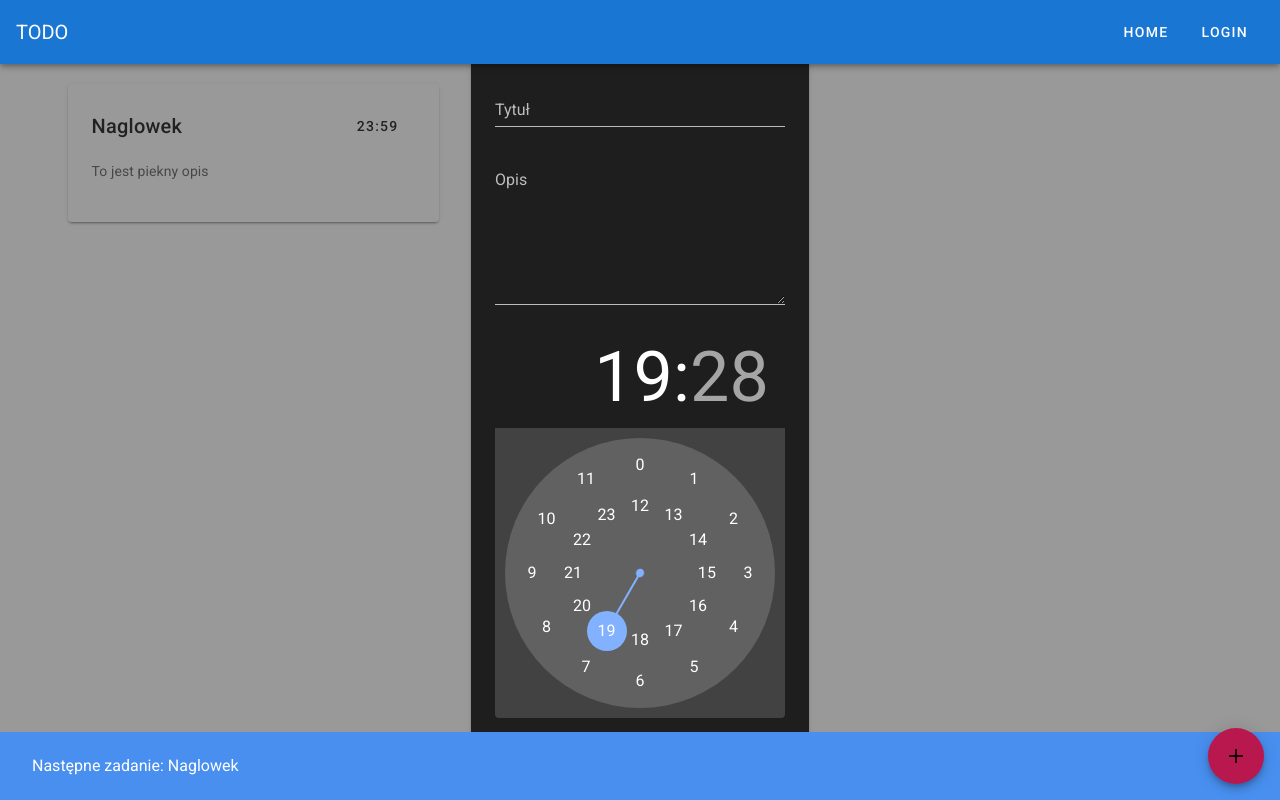
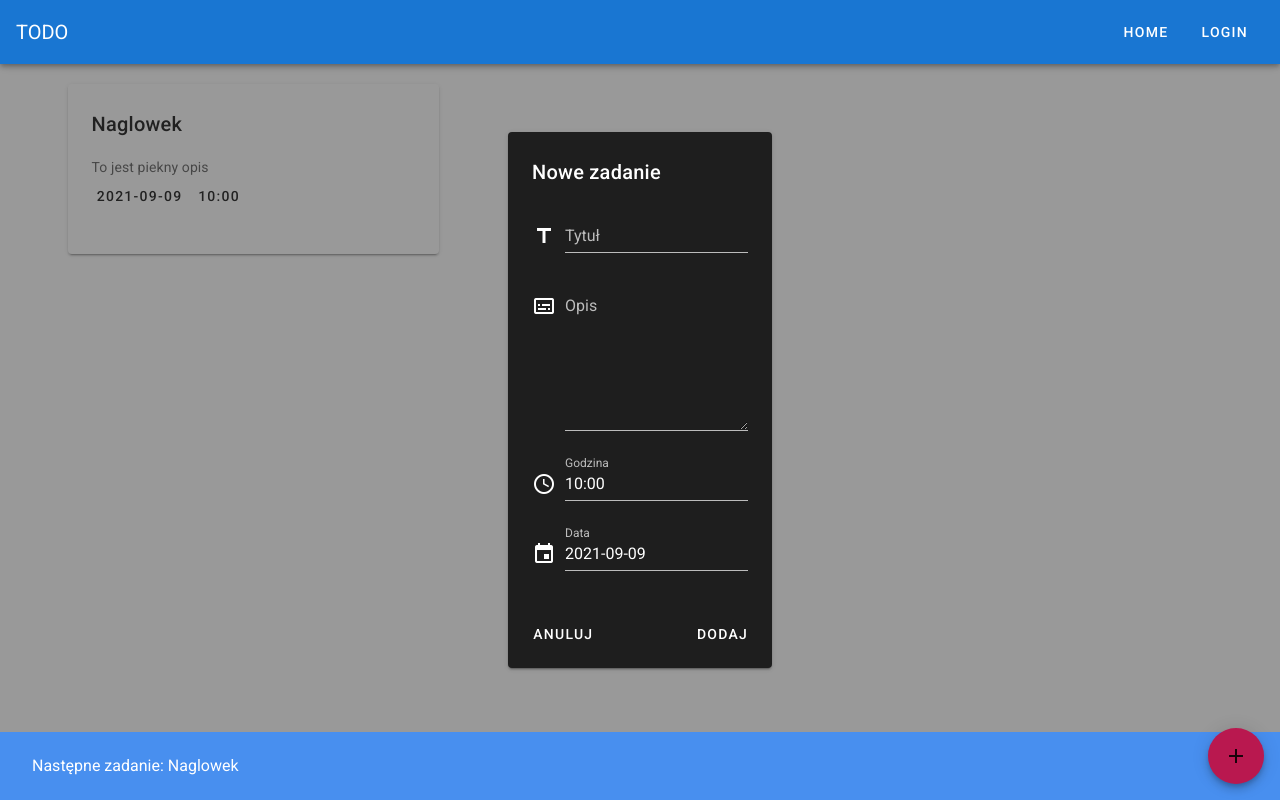
Before and after one commit to leonos2000/vue-todo, a Vue app: page / in a window 1280 px wide. Both pictures are taken after a click on the button 1236 px from the left and 756 px from the top of the page. Built offline with nearby package versions, Linux system fonts and the light colour scheme.

Commit message:
storing task time in unix format

```diff
--- a/src/App.vue
+++ b/src/App.vue
@@ -37,33 +37,6 @@
                     v-model="task.title"
                     @blur="titleChange = false"
                   ></v-text-field>
-                  <v-spacer></v-spacer>
-                  <!-- TIME WITH TIME PICKER MENU ON CLICK -->
-                  <v-menu
-                    ref="menu"
-                    v-model="menu2"
-                    transition="scale-transition"
-                    :close-on-content-click="false"
-                    offset-y
-                    max-width="290px"
-                    min-width="290px"
-                  >
-                    <template v-slot:activator="{ on, attrs }">
-                      <v-btn
-                        text
-                        v-on="on"
-                        v-bind="attrs"
-                      >
-                        {{ task.time }}
-                      </v-btn>
-                    </template>
-                    <v-time-picker
-                      v-if="menu2"
-                      v-model="timeTmp"
-                      full-width
-                      @click:minute="updateTaskTime(index, timeTmp)"
-                    ></v-time-picker>
-                  </v-menu>
                 </v-card-title>
 
                 <v-card-text>
@@ -78,6 +51,62 @@
                     v-else
                     @blur="descChange = false"
                   ></v-textarea>
+                  <!-- DATE WITH DATE PICKER MENU ON CLICK -->
+                  <v-menu
+                    ref="menu"
+                    v-model="task.dateInplaceMenu"
+                    transition="scale-transition"
+                    :close-on-content-click="false"
+                    offset-y
+                    max-width="290px"
+                    min-width="290px"
+                  >
+                    <template v-slot:activator="{ on, attrs }">
+                      <v-btn
+                        text
+                        v-on="on"
+                        v-bind="attrs"
+                        class="pa-1"
+                      >
+                        {{ task.friendlyDate }}
+                      </v-btn>
+                    </template>
+                    <v-date-picker
+                      v-if="task.dateInplaceMenu"
+                      v-model="task.friendlyDate"
+                      full-width
+                      @input="task.dateInplaceMenu = false"
+                    ></v-date-picker>
+                  </v-menu>
+                  <!-- TIME WITH TIME PICKER MENU ON CLICK -->
+                  <v-menu
+                    ref="menu"
+                    v-model="task.timeInplaceMenu"
+                    transition="scale-transition"
+                    :close-on-content-click="false"
+                    offset-y
+                    max-width="290px"
+                    min-width="290px"
+                  >
+                    <template v-slot:activator="{ on, attrs }">
+                      <v-btn
+                        class="pa-1"
+                        text
+                        v-on="on"
+                        v-bind="attrs"
+                      >
+                        {{ task.friendlyTime }}
+                      </v-btn>
+                    </template>
+                    <v-time-picker
+                      v-if="task.timeInplaceMenu"
+                      v-model="task.friendlyTime"
+                      full-width
+                      format="24hr"
+                      @click:minute="task.timeInplaceMenu = false"
+                    ></v-time-picker>
+                  </v-menu>
+
                 </v-card-text>
 
                 <v-card-actions>
@@ -120,22 +149,75 @@
                 v-model="taskTitle"
                 :error-messages="taskTitleErrors"
                 label="Tytuł"
+                prepend-icon="mdi-format-title"
                 required
                 @input="$v.taskTitle.$touch()"
                 @blur="$v.taskTitle.$touch()"
               ></v-text-field>
+
               <v-textarea
                 v-model="taskDesc"
                 label="Opis"
+                prepend-icon="mdi-subtitles-outline"
                 required
                 scrollable
               ></v-textarea>
             </v-form>
-            <v-time-picker
-              v-model="taskTime"
-              value="08:11"
-              format="24hr"
-            ></v-time-picker>
+
+            <v-menu
+              ref="menu"
+              v-model="timePickMenu"
+              transition="scale-transition"
+              :close-on-content-click="false"
+              offset-y
+              max-width="290px"
+              min-width="290px"
+            >
+              <template v-slot:activator="{ on, attrs }">
+                <v-text-field
+                  v-model="taskFriendlyTime"
+                  label="Godzina"
+                  prepend-icon="mdi-clock-time-four-outline"
+                  readonly
+                  v-bind="attrs"
+                  v-on="on"
+                ></v-text-field>
+              </template>
+              <v-time-picker
+                v-if="timePickMenu"
+                v-model="taskFriendlyTime"
+                full-width
+                format="24hr"
+                @click:minute="timePickMenu = false"
+              ></v-time-picker>
+            </v-menu>
+
+            <v-menu
+              ref="menu"
+              v-model="datePickMenu"
+              transition="scale-transition"
+              :close-on-content-click="false"
+              offset-y
+              max-width="290px"
+              min-width="290px"
+            >
+              <template v-slot:activator="{ on, attrs }">
+                <v-text-field
+                  v-model="taskFriendlyDate"
+                  label="Data"
+                  prepend-icon="mdi-calendar"
+                  readonly
+                  v-bind="attrs"
+                  v-on="on"
+                ></v-text-field>
+              </template>
+              <v-date-picker
+                v-if="datePickMenu"
+                v-model="taskFriendlyDate"
+                full-width
+                @input="datePickMenu = false"
+              ></v-date-picker>
+            </v-menu>
           </v-card-text>
 
           <v-card-actions>
@@ -169,7 +251,7 @@
     <v-footer
       color="primary lighten-1 white--text"
     >
-      <div class="ma-4">Następne zadanie: {{ nextTask }}</div>
+      <div class="ma-4">{{ nextTask }}</div>
     </v-footer>
 
   </v-app>
@@ -193,19 +275,19 @@ export default {
       return errors
     },
     nextTask() {
-      const currentMinutes = new Date().getHours() * 60 + new Date().getMinutes()
-      console.log("current minutes: " + currentMinutes)
-      var index
-      var tmpMinutes = 100000
-      for (var i = 0; i < this.tasks.length; i++) {
-        const taskMinutes = parseInt(this.tasks[i].time.substr(0, 2)) * 60 + parseInt(this.tasks[i].time.substr(3, 2))
-        if (taskMinutes - currentMinutes < tmpMinutes) {
+      const currentTime = new Date().getTime()
+      let index
+      let timeDeviation = currentTime
+      for (let i = 0; i < this.tasks.length; i++) {
+        if (this.tasks[i].time.getTime() - currentTime < timeDeviation) {
           index = i
-          tmpMinutes = taskMinutes - currentMinutes
-          console.log("task " + this.tasks[i].title + " minutes: " + taskMinutes + " tmpMinutes: " + tmpMinutes)
+          timeDeviation = this.tasks[i].time.getTime() - currentTime
         }
       }
-      return this.tasks[index].title
+      if (timeDeviation == currentTime) {
+        return 'Wszystko zrobione :)'
+      }
+      return 'Następne zadanie: ' + this.tasks[index].title
     }
   },
 
@@ -215,19 +297,28 @@ export default {
 
   data: () => ({
     overlay: false,
-    menu2: false,
-    timeTmp: null,
 
     titleChange: false,
     descChange: false,
 
+    timePickMenu: false,
+    datePickMenu: false,
+
+    taskFriendlyTime: '10:00',
+    taskFriendlyDate: '2021-09-09',
+    taskTime: new Date(),
     taskTitle: '',
     taskDesc: '',
-    taskTime: new Date().getHours() + ":" + new Date().getMinutes(),
+
+
     tasks: [{
-      time: '23:59',
+      time: new Date(),
+      friendlyTime: '10:00',
+      friendlyDate: '2021-09-09',
       title: 'Naglowek',
-      desc: 'To jest piekny opis'
+      desc: 'To jest piekny opis',
+      timeInplaceMenu: false,
+      dateInplaceMenu: false,
     }],
     doneTasks: [],
   }),
@@ -235,7 +326,22 @@ export default {
     saveTask(){
       this.$v.$touch()
       if (!this.$v.$invalid) {
-        this.tasks.push({time: this.taskTime, title: this.taskTitle, desc: this.taskDesc})
+        console.log("Friendly Date: " + this.taskFriendlyDate)
+        let taskTime = new Date()
+        taskTime.setFullYear(this.taskFriendlyDate.substr(0, 4))
+        taskTime.setMonth(parseInt(this.taskFriendlyDate.substr(5, 2)) - 1)
+        taskTime.setDate(this.taskFriendlyDate.substr(8, 2))
+        taskTime.setHours(this.taskFriendlyTime.substr(0, 2))
+        taskTime.setMinutes(this.taskFriendlyTime.substr(3, 2))
+        console.log(taskTime)
+
+        this.tasks.push({
+          time: taskTime,
+          friendlyTime: this.taskFriendlyTime,
+          friendlyDate: this.taskFriendlyDate,
+          title: this.taskTitle,
+          desc: this.taskDesc
+        })
         this.overlay = false
         this.taskTitle = ''
         this.taskDesc = ''
@@ -252,10 +358,6 @@ export default {
     archiveTask(index) {
       this.doneTasks.push(this.tasks.splice(index, 1))
     },
-    updateTaskTime(index, time) {
-      this.tasks[index].time = time
-      this.menu2 = false
-    },
   }
 };
 </script>
```
